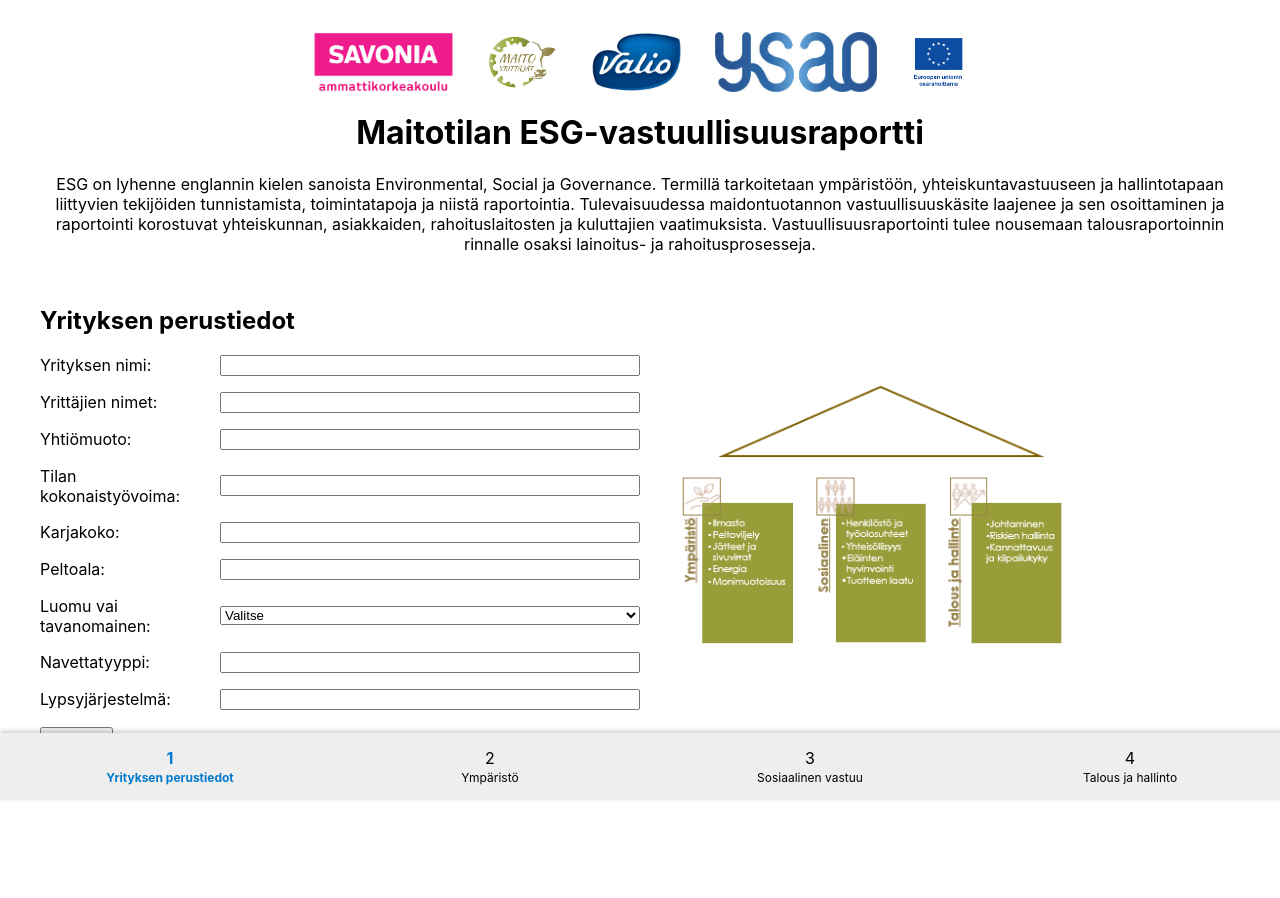
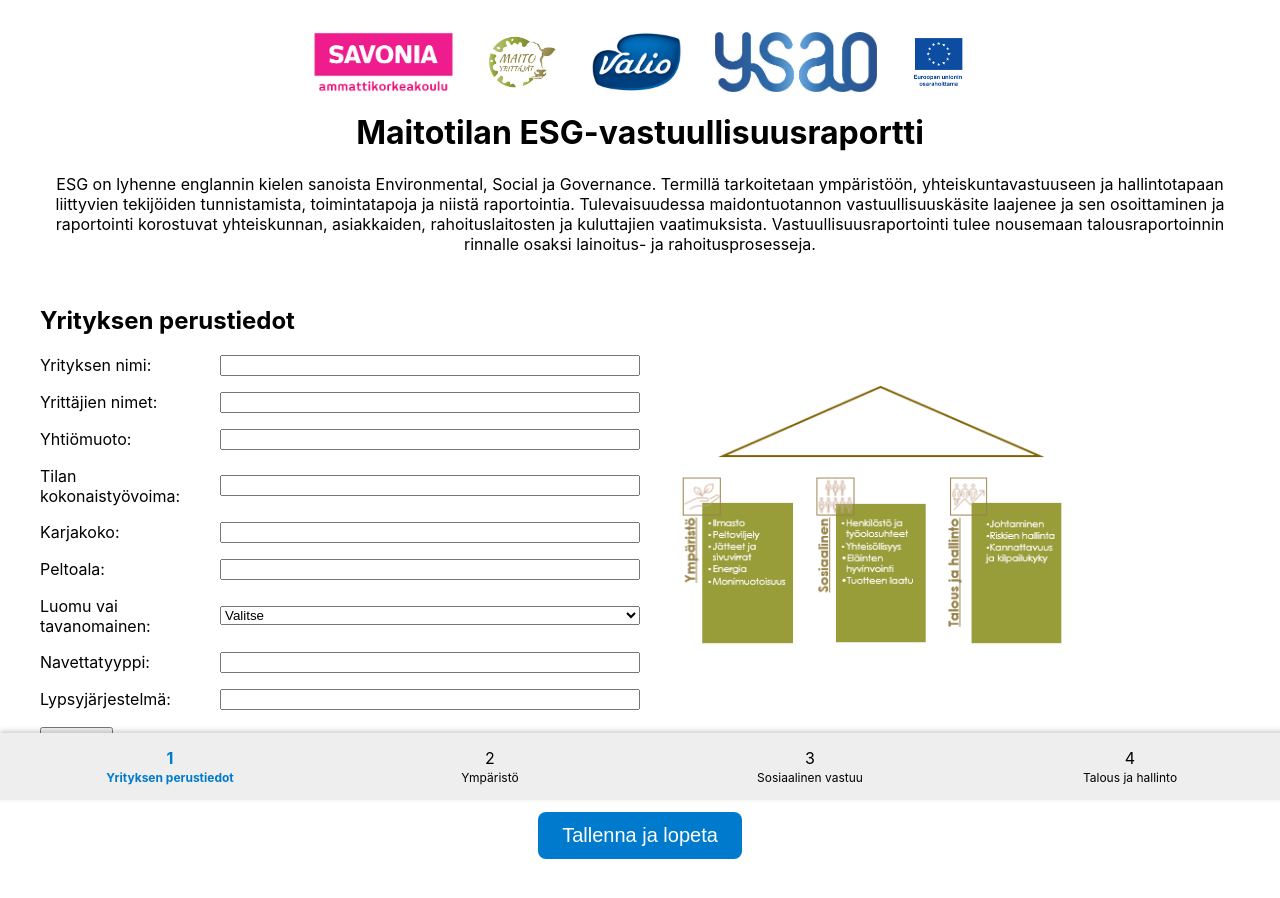
Before and after one commit to karkkainenoskari/esglomake, a React (Create React App) app: page / in a window 1280 px wide. Shown: the top 898 px of the page. Before the commit the page ends 860 px from the top, so only its background shows below. Built offline with nearby package versions, Linux system fonts and the light colour scheme.

Commit message:
tallenna ja lopeta

```diff
--- a/src/App.js
+++ b/src/App.js
@@ -4,6 +4,7 @@ import EnvironmentPage from './components/EnvironmentPage';
 import SosiaalinenVastuuPage from './components/SosiaalinenVastuuPage';
 import TalousJaHallintoPage from './components/TalousJaHallintoPage';
 import ProgressBar from './components/ProgressBar';
+import generatePdfReport from './components/generatePdfReport';
 
 function App() {
   const [step, setStep] = useState(0);
@@ -36,7 +37,14 @@ function App() {
 
   const handleFinanceNext = (data) => {
     setFinanceData(data);
-    alert('PDF tallennus onnistui ja data tallennettu.');
+    // Kun käyttäjä valitsee "Tallenna ja lopeta" niin generoidaan PDF
+    generatePdfReport(initialData, environmentData, socialData, data);
+  };
+
+  // Voit lisätä myös napin, jolla käyttäjä voi "tallentaa ja lopetta" suoraan missä tahansa vaiheessa.
+  // Esimerkiksi:
+  const handleSaveAndFinish = () => {
+    generatePdfReport(initialData, environmentData, socialData, financeData);
   };
 
   return (
@@ -69,6 +77,19 @@ function App() {
           initialFinanceData={financeData}
         />
       )}
+      {/* Esimerkiksi voit lisätä yhteisen "Tallenna ja lopeta" -napin näytön alaosaan */}
+      <div style={{ textAlign: 'center', marginTop: '2rem' }}>
+  <button
+    onClick={handleSaveAndFinish}
+    style={{
+      fontSize: '20px',
+      padding: '12px 24px',
+      borderRadius: '8px',
+      backgroundColor: '#007acc',
+      color: 'white',
+      border: 'none'
+    }}>Tallenna ja lopeta</button>
+      </div>
       <ProgressBar currentPage={step + 1} pageTitles={pageTitles} />
     </div>
   );
--- /dev/null
+++ b/src/components/generatePdfReport.js
@@ -0,0 +1,38 @@
+import { jsPDF } from 'jspdf';
+import autoTable from 'jspdf-autotable';
+
+const generatePdfReport = (initialData, environmentData, socialData, financeData) => {
+  const doc = new jsPDF();
+  doc.setFontSize(20);
+  doc.text("ESG Vastuullisuusraportti", 14, 20);
+
+  let startY = 30;
+
+  // Funktio, joka lisää yhden osion PDF:iin vain, jos osion datassa on kenttiä, joissa on arvoa
+  const addSection = (title, data) => {
+    const rows = Object.entries(data).filter(([key, value]) => value && value.trim() !== '');
+    if (rows.length === 0) return; // Jos data on tyhjää, ohitetaan osio
+    doc.setFontSize(16);
+    doc.text(title, 14, startY);
+    startY += 6;
+    doc.setFontSize(12);
+    autoTable(doc, {
+      startY: startY,
+      head: [['Kenttä', 'Arvo']],
+      body: rows.map(([key, value]) => [key, value]),
+      theme: 'striped',
+      margin: { left: 14, right: 14 },
+      styles: { fontSize: 10 }
+    });
+    startY = doc.lastAutoTable.finalY + 10;
+  };
+
+  addSection("Yrityksen perustiedot", initialData);
+  addSection("Ympäristö", environmentData);
+  addSection("Sosiaalinen vastuu", socialData);
+  addSection("Talous ja hallinto", financeData);
+
+  doc.save("ESG_raportti.pdf");
+};
+
+export default generatePdfReport;
```
